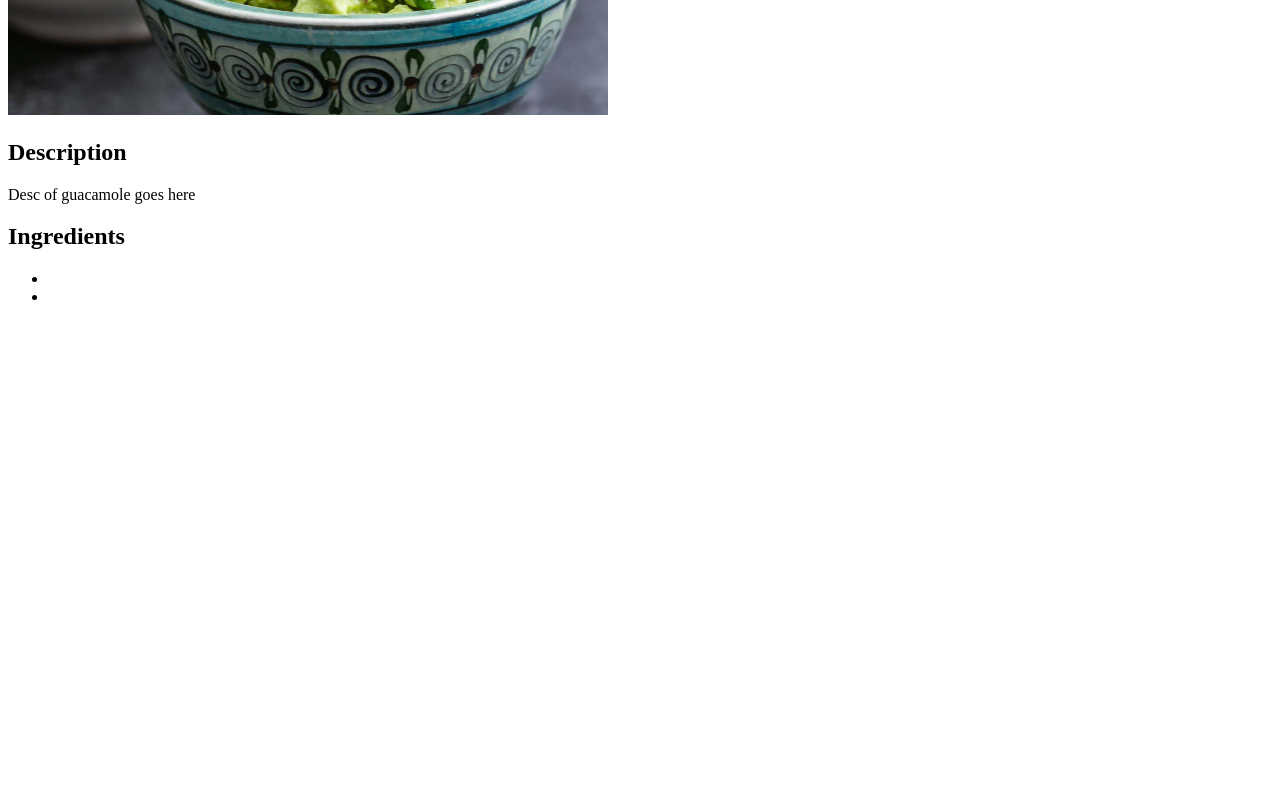
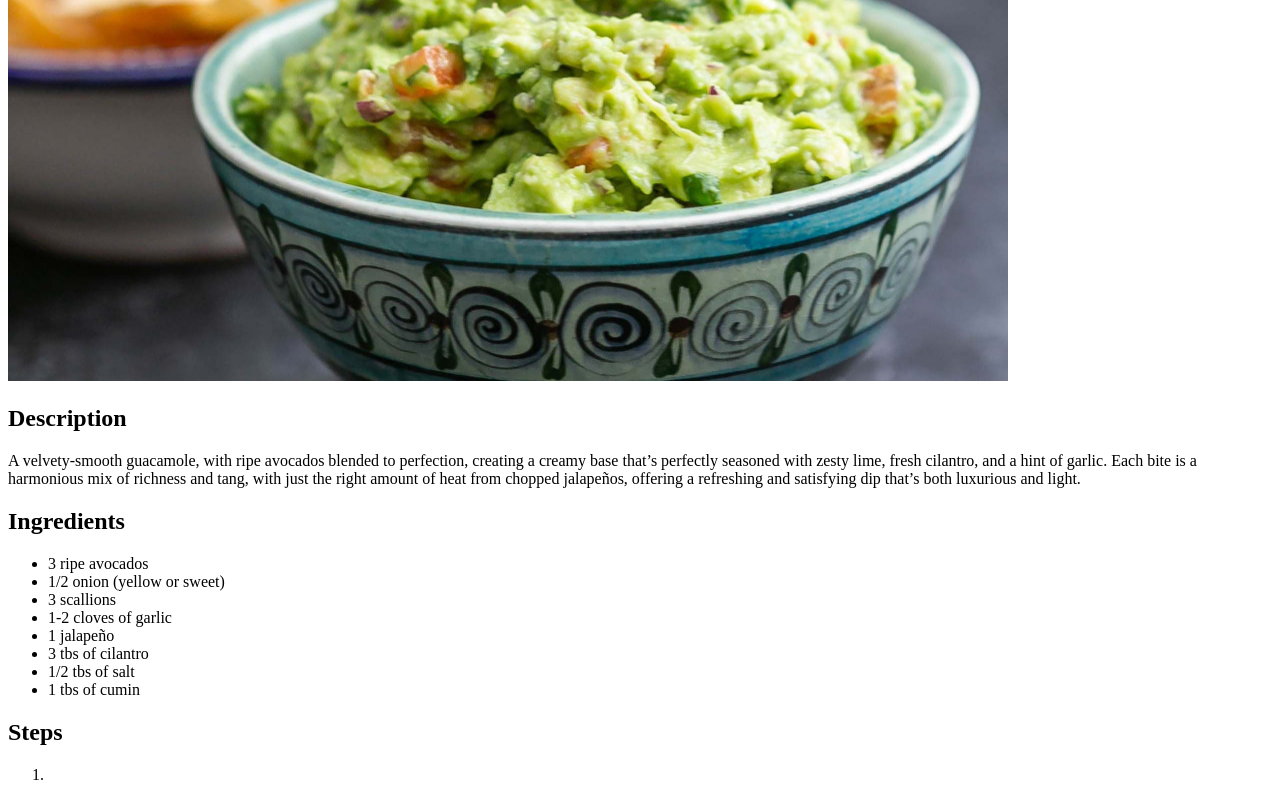
Before and after one commit to MichaelVerBout/odin-recipes, a plain HTML site: page recipes/guacamole.html in a window 1280 px wide. Shown: the part 391-1191 px from the top of the page. Before the commit the page ends 800 px from the top, so only its background shows below. Drawn offline with Linux system fonts and the light colour scheme.

Commit message:
feat: Add food descriptions, increase image size

```diff
--- a/recipes/guacamole.html
+++ b/recipes/guacamole.html
@@ -1,22 +1,43 @@
 <!DOCTYPE html>
 <html lang="en">
+
 <head>
     <meta charset="UTF-8">
     <meta name="viewport" content="width=device-width, initial-scale=1.0">
     <title>Recipe: Guacamole</title>
 </head>
+
 <body>
     <a href="../index.html">Home</a>
     <h1>Guacamole</h1>
     <!-- Consider adding height and width -->
-    <img src="../img/guacamole.jpg" alt="Delicious Guacamole" width="600">
+    <img src="../img/guacamole.jpg" alt="Delicious Guacamole" width="1000">
     <h2>Description</h2>
-    <p>Desc of guacamole goes here</p>
+    <p>
+        A velvety-smooth guacamole, with ripe avocados blended to perfection,
+        creating a creamy base that’s perfectly seasoned with zesty lime, fresh
+        cilantro, and a hint of garlic. Each bite is a harmonious mix of richness
+        and tang, with just the right amount of heat from chopped jalapeños,
+        offering a refreshing and satisfying dip that’s both luxurious and light.
+    </p>
 
     <h2>Ingredients</h2>
     <ul>
+        <li>3 ripe avocados</li>
+        <li>1/2 onion (yellow or sweet)</li>
+        <li>3 scallions</li>
+        <li>1-2 cloves of garlic</li>
+        <li>1 jalapeño</li>
+        <li>3 tbs of cilantro</li>
+        <li>1/2 tbs of salt</li>
+        <li>1 tbs of cumin</li>
+    </ul>
+
+    <h2>Steps</h2>
+    <ol>
         <li></li>
-        <li></li>
-    </ul>
+    </ol>
+
 </body>
+
 </html>
```
Also changed, not shown: recipes/burger.html (+10 -2 lines), recipes/steak.html (+12 -2 lines).
